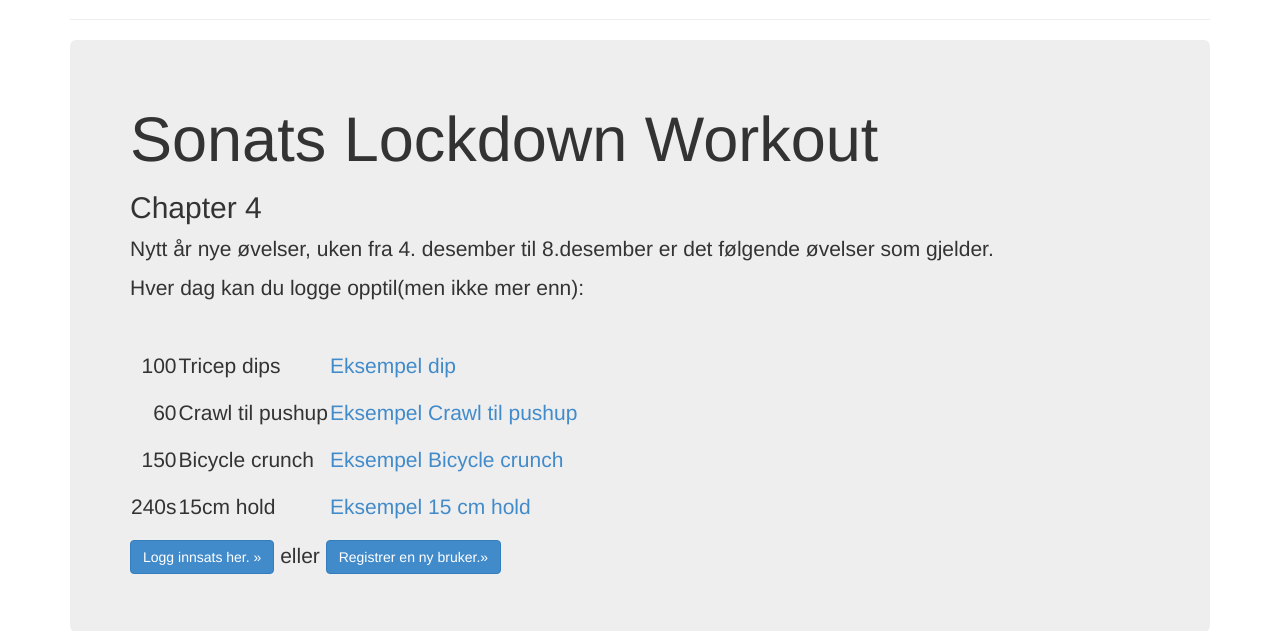
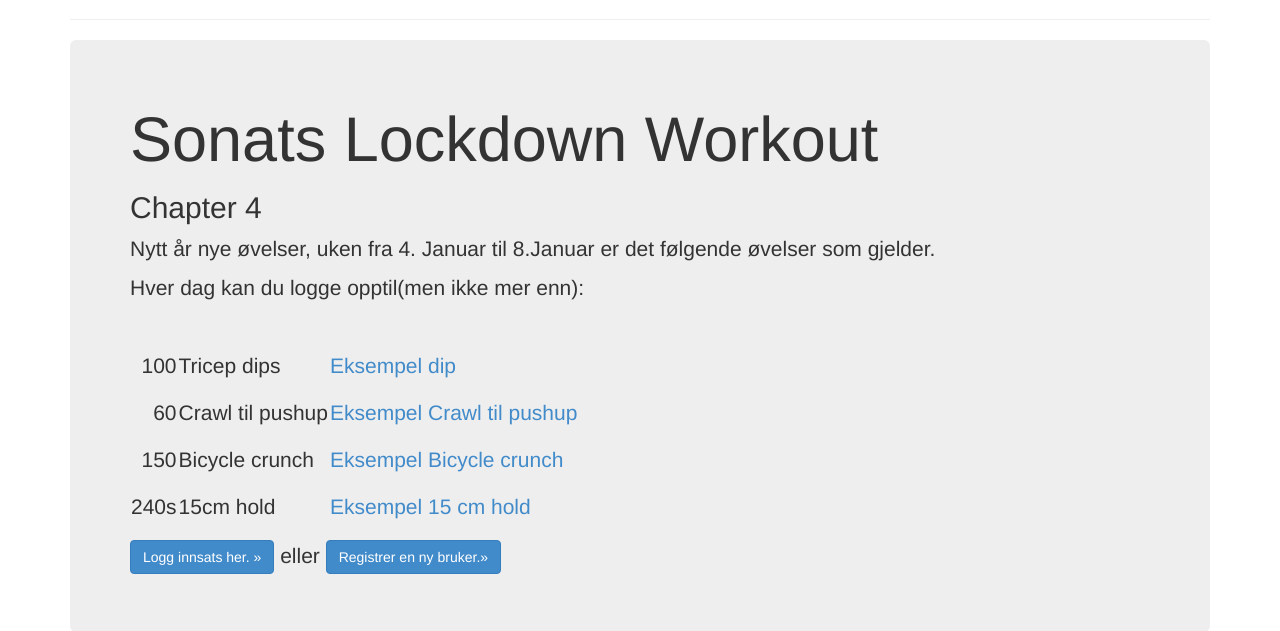
Before and after one commit to Armcollector/lockdown-workout, a Flask app: template app/templates/SONAT_index.html in a window 1280 px wide. Shown: the part 51-682 px from the top of the page. Run offline with Flask 2, Linux system fonts and the light colour scheme; the template is opened without the code that fills it, so the values that code supplies are empty; parts of the project's set-up code (start-up, migrations or seed data) failed here and were passed over; some libraries are stand-ins or nearby versions.

Commit message:
endret tekst

```diff
--- a/app/templates/SONAT_index.html
+++ b/app/templates/SONAT_index.html
@@ -8,7 +8,7 @@
     <h1>Sonats Lockdown Workout</h1>
     <h2>Chapter 4</h2>
 
-    <p>Nytt år nye øvelser, uken fra 4. desember til 8.desember er det følgende øvelser som
+    <p>Nytt år nye øvelser, uken fra 4. Januar til 8.Januar er det følgende øvelser som
         gjelder. </p>
 
     <p>
```
